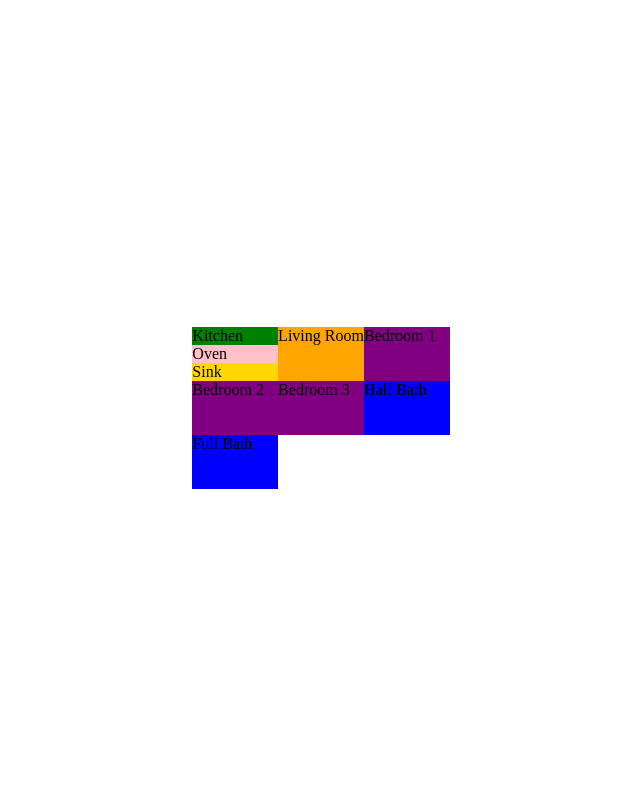
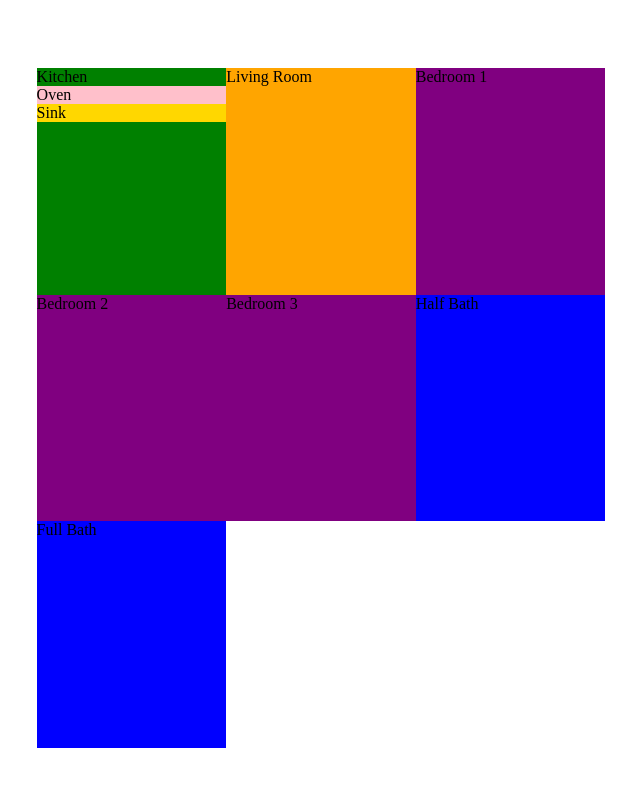
Before and after one commit to saraehutch94/react-floor-plan, a React (Create React App) app: page / in a window 1280 px wide. Shown: the top 786 px of the page, without its empty margins (319-959 px from the left). Built offline with nearby package versions, Linux system fonts and the light colour scheme.

Commit message:
height and width of grid set

```diff
--- a/src/components/FloorPlan/FloorPlan.css
+++ b/src/components/FloorPlan/FloorPlan.css
@@ -1,4 +1,6 @@
 .grid-wrapper {
+  height: 85%;
+  width: 45%;
   display: grid;
   grid-template-columns: repeat(3, 1fr);
   grid-template-rows: repeat(3, 1fr);
```
